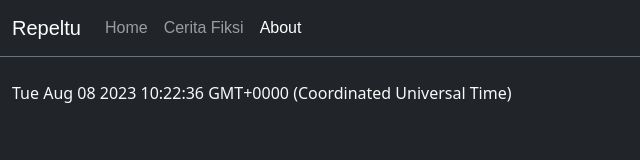
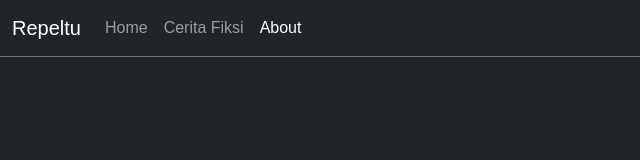
Before and after one commit to HannUndefined/Repeltuu, a plain HTML site: page assets/html/about.html in a window 1280 px wide. Shown: the whole page, without its empty margins (0-640 px from the left). Drawn offline with Linux system fonts and the light colour scheme; files that its build step writes are made by us from their sources; a web font is replaced by a local one.

Commit message:
rollbackabout

```diff
--- a/assets/html/about.html
+++ b/assets/html/about.html
@@ -57,10 +57,6 @@
     <!--<img class="img-fluid" src="/assets/image/repeltu-icon.png" alt="/assets/image/repeltu-icon.png">-->
 
     <br><br>
-    <div id="demo">
-      <script>
-        document.getElementById("demo").innerHTML = Date();
-      </script>
     </div>
 
 
```
